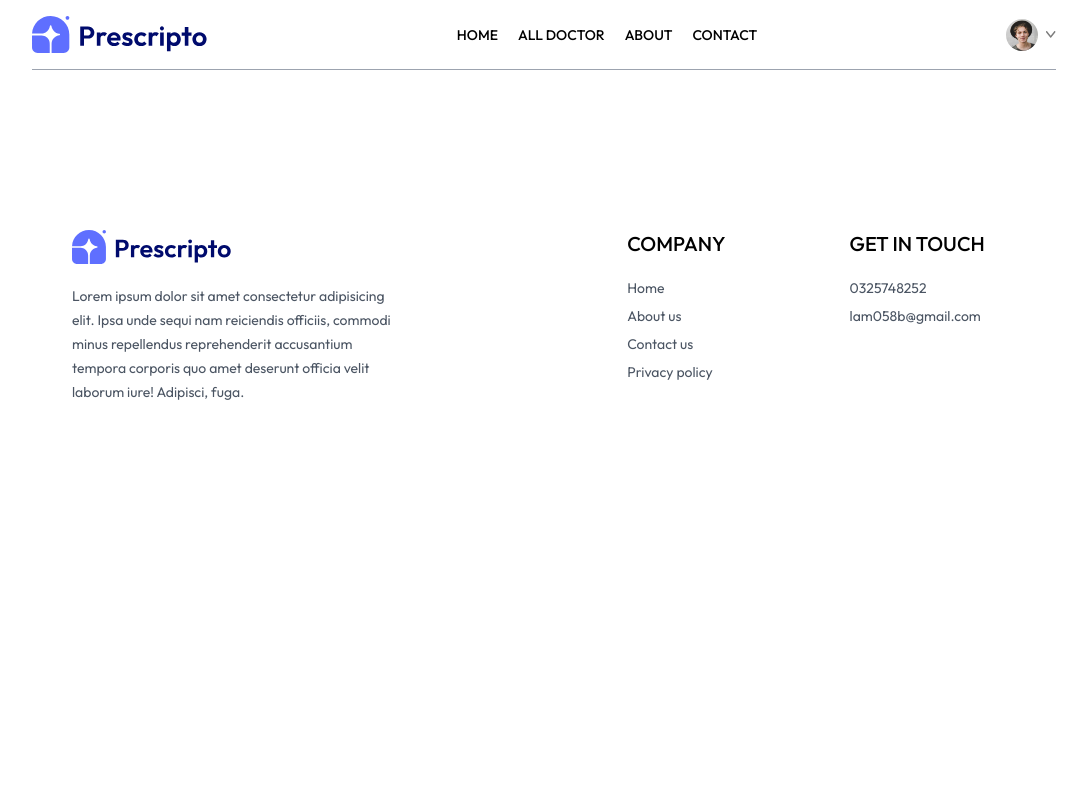
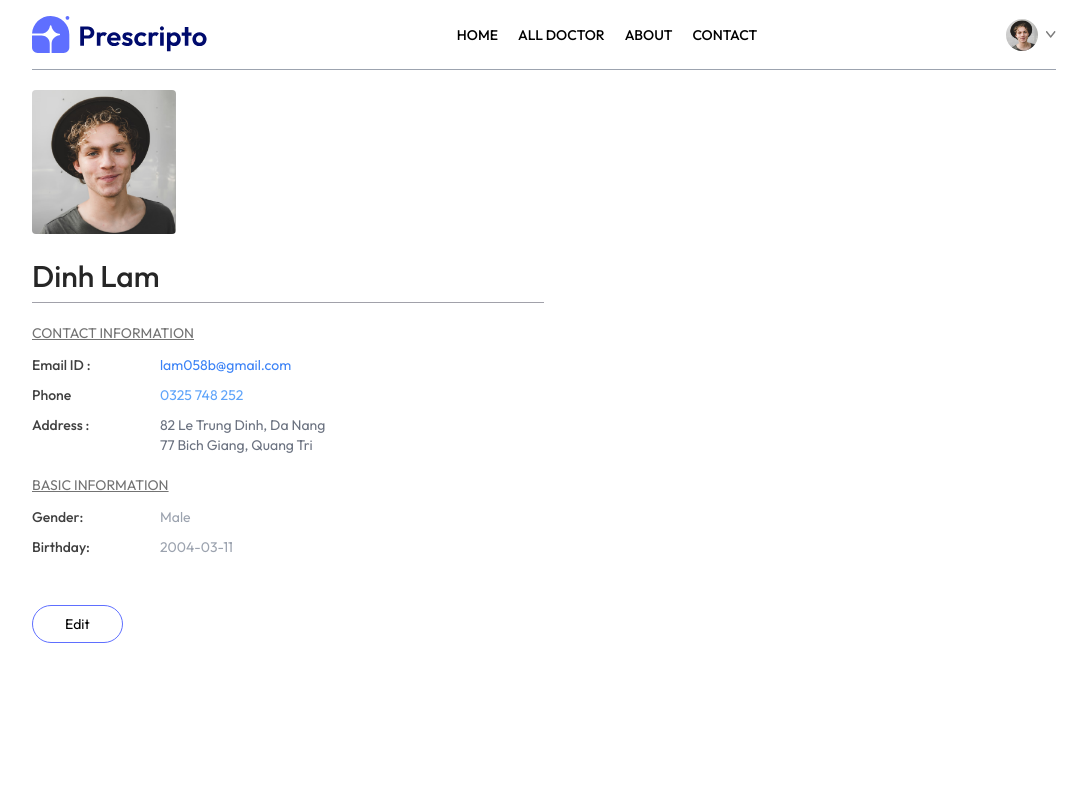
Before and after one commit to lam4est/Doctor_Booking_Appointment, a React (Vite) app in the folder frontend/: page /my-profile in a window 1280 px wide. Shown: the top 800 px of the page, without its empty margins (96-1183 px from the left). Built offline with nearby package versions, Linux system fonts and the light colour scheme; the HTML template or start-up script is replaced by a standard one.

Commit message:
create patient profile page

```diff
--- a/frontend/src/pages/MyProfile.jsx
+++ b/frontend/src/pages/MyProfile.jsx
@@ -1,9 +1,107 @@
-import React from 'react'
+import React, { useState } from 'react'
+import { assets } from '../assets/assets'
 
 const MyProfile = () => {
+
+  const [userData, setUserData] = useState({
+    name: "Dinh Lam",
+    image: assets.profile_pic,
+    email: 'lam058b@gmail.com',
+    phone: '0325 748 252',
+    address: {
+      line1: "82 Le Trung Dinh, Da Nang",
+      line2: "77 Bich Giang, Quang Tri"
+    },
+    gender: 'Male',
+    dob: '2004-03-11'
+  })
+
+  const [isEdit, setIsEdit] = useState(false)
+
   return (
-    <div>
+    <div className='max-w-lg flex flex-col gap-2 text-sm'>
+      <img className='w-36 rounded' src={userData.image} alt="" />
 
+      {
+        isEdit
+          ? <input className='bg-gray-50 text-3xl font-medium max-w-60 mt-4'
+            type="text" value={userData.name}
+            onChange={e => setUserData(prev => ({ ...prev, name: e.target.value }))} />
+          : <p className='font-medium text-3xl text-neutral-800 mt-4 '>{userData.name}</p>
+      }
+
+      <hr className='bg-zinc-400 h-[1px] border-none' />
+      <div>
+        <p className='text-neutral-500 underline mt-3'>CONTACT INFORMATION</p>
+        <div className='grid grid-cols-[1fr_3fr] gap-y-2.5 mt-3 text-neutral-700'>
+          <p className='font-medium'>Email ID : </p>
+          <p className='text-blue-500'>{userData.email}</p>
+          <p className='font-medium'>Phone</p>
+          {
+            isEdit
+              ? <input
+                className='bg-gray-100 max-w-52' type="text"
+                value={userData.phone} onChange={e => setUserData(prev => ({ ...prev, phone: e.target.value }))} />
+              : <p className='text-blue-400'>{userData.phone}</p>
+          }
+          <p className='font-medium'>Address : </p>
+          {
+            isEdit
+              ? <p>
+                <input
+                  onChange={(e) => setUserData(prev => ({ ...prev, address: { ...prev.address, line1: e.target.value } }))}
+                  value={userData.address.line1} type="text"
+                  className='bg-gray-50' />
+                <br />
+                <input
+                  onChange={(e) => setUserData(prev => ({ ...prev, address: { ...prev.address, line2: e.target.value } }))}
+                  value={userData.address.line2} type="text"
+                  className='bg-gray-50' />
+              </p>
+              : <p className='text-gray-500'>
+                {userData.address.line1}
+                <br />
+                {userData.address.line2}
+              </p>
+          }
+        </div>
+      </div>
+      <div>
+        <p className='text-neutral-500 underline mt-3'>BASIC INFORMATION</p>
+        <div className='grid grid-cols-[1fr_3fr] gap-y-2.5 mt-3 text-neutral-700'>
+          <p className='font-medium'>Gender: </p>
+          {
+            isEdit
+              ? <select
+                className='max-w-20 bg-gray-100'
+                onChange={(e) => setUserData(prev => ({ ...prev, gender: e.target.value }))}
+                value={userData.gender}>
+                <option value="Male">Male</option>
+                <option value="Female">Female</option>
+              </select>
+              : <p className='text-gray-400'>{userData.gender}</p>
+          }
+          <p className='font-medium'>Birthday:</p>
+          {
+            isEdit
+              ? <input
+                className='max-w-28 bg-gray-100' type="date"
+                onChange={(e) => setUserData(prev => ({ ...prev, dob: e.target.value }))}
+                value={userData.dob} />
+              : <p className='text-gray-400'>{userData.dob}</p>
+          }
+        </div>
+      </div>
+
+      <div className='mt-10'>
+        {
+          isEdit
+            ? <button className='border border-primary px-8 py-2 rounded-full hover:bg-primary hover:text-white transition-all'
+              onClick={() => setIsEdit(false)}>Save Information</button>
+            : <button className='border border-primary px-8 py-2 rounded-full hover:bg-primary hover:text-white transition-all'
+              onClick={() => setIsEdit(true)}>Edit</button>
+        }
+      </div>
     </div>
   )
 }
```
